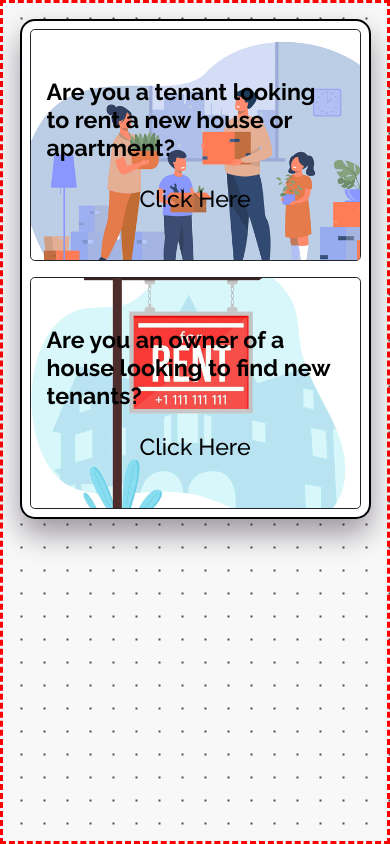
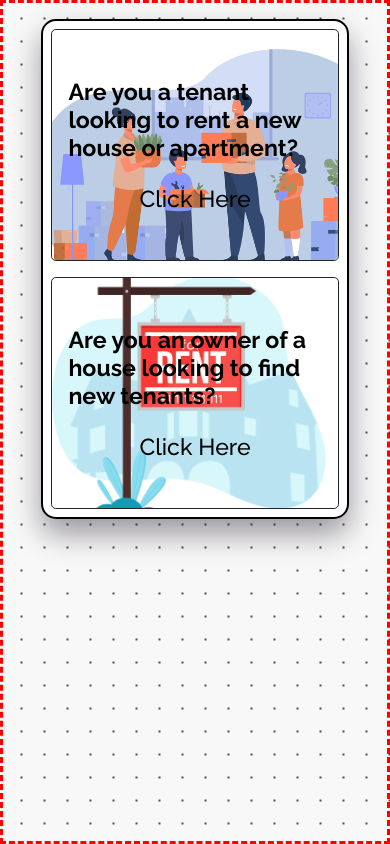
Before and after one commit to Berabjesus/10ant---House-rental-app-frontend, a React (Create React App) app: page /signup in a window 390 px wide. Built offline with nearby package versions, Linux system fonts and the light colour scheme; a web font is replaced by a local one.

Commit message:
add menu component

```diff
--- /dev/null
+++ b/src/components/authentication/menu.js
@@ -0,0 +1,28 @@
+import styles from './menu.module.css'
+
+const Menu = () => {
+  return (
+      <div className={`d-flex flex-column flex-md-row ${styles.form_box} ${styles.signup_menu}`}>
+        <a href="#" className={`col-12 col-md-6 d-flex p-2 p-md-3 col-12 col-md-6 d-flex ${styles.signup_menu_anchor}`}>
+          <div class={`position-relative text-black font_rw overflow-hidden border border-1 border-dark rounded-3 z_index_max w-100 hover_custom`}>
+            <figure class={`z_index_min ${styles.menu_items} ${styles.menu_left}`} alt="tenant_image"></figure>
+            <div class={` pt-5 px-3 h-100 z_index_max ${styles.menu_text_container}`}>
+              <h3 class="card-title font_rw fw-bold">Are you a tenant looking to rent a new house or apartment?</h3>
+              <h3 className='text-center mt-4'>Click Here</h3>
+            </div>
+          </div>
+        </a>
+        <a href="#" className={`col-12 col-md-6 d-flex p-2 p-md-3 col-12 col-md-6 d-flex ${styles.signup_menu_anchor}`}>
+          <div class={`position-relative text-black font_rw overflow-hidden border border-1 border-dark rounded-3 z_index_max w-100 hover_custom`}>
+            <figure class={`z_index_min ${styles.menu_items} ${styles.menu_right}`} alt="tenant_image"></figure>
+            <div class={` pt-5 px-3 h-100 z_index_max ${styles.menu_text_container}`}>
+              <h3 class="card-title font_rw fw-bold">Are you an owner of a house looking to find new tenants?</h3>
+              <h3 className='text-center mt-4'>Click Here</h3>
+            </div>
+          </div>
+        </a>
+      </div>
+  )
+}
+
+export default Menu;
--- /dev/null
+++ b/src/components/authentication/menu.module.css
@@ -0,0 +1,49 @@
+.form_box {
+  height: 500px;
+  width: 400px;
+  background: white;
+  border: 2px solid black;
+  border-radius: 15px;
+  box-shadow: 0px 15px 30px rgba(14, 1, 24, 0.4);
+}
+
+.signup_menu {
+  width: 80%;
+}
+
+.signup_menu_anchor {
+  height: 100%;
+}
+
+.menu_text_container {
+  transition: all 0.2s linear;
+}
+
+.menu_text_container:hover {
+  background: rgba(0, 0, 0, 0.863);
+}
+
+.menu_text_container:hover > * {
+  color: white;
+}
+
+.menu_items {
+  position: absolute;
+  height: 100%;
+  width: 100%;
+}
+
+.menu_left {
+  background: url('../../assets/png/tenant.png') center center / cover;
+}
+
+.menu_right {
+  background: url('../../assets/png/owner.png') center center / cover;
+}
+
+@media screen and (max-width: 768px) {
+
+  .signup_menu_anchor {
+    height: 50%;
+  }
+}
--- a/src/containers/authentication/common.module.css
+++ b/src/containers/authentication/common.module.css
@@ -12,48 +12,11 @@
   box-shadow: 0px 15px 30px rgba(14, 1, 24, 0.4);
 }
 
-.signup_menu {
-  width: 80%;
-}
-
-.signup_menu_anchor {
-  height: 100%;
-}
-
-.menu_text_container {
-  transition: all 0.2s linear;
-}
-
-.menu_text_container:hover {
-  background: rgba(0, 0, 0, 0.863);
-}
-
-.menu_text_container:hover > * {
-  color: white;
-}
-
-.menu_items {
-  position: absolute;
-  height: 100%;
-  width: 100%;
-}
-
-.menu_left {
-  background: url('../../assets/png/tenant.png') center center / cover;
-}
-
-.menu_right {
-  background: url('../../assets/png/owner.png') center center / cover;
-}
-
 @media screen and (max-width: 768px) {
   .form_box {
     width: 90vw;
   }
 
-  .signup_menu_anchor {
-    height: 50%;
-  }
 }
 
 @media screen and (max-width: 576px) {
--- a/src/containers/authentication/signup.js
+++ b/src/containers/authentication/signup.js
@@ -1,13 +1,12 @@
 import {useState} from 'react'
 import Common from './common'
+import Menu from '../../components/authentication/menu'
 import styles from './common.module.css'
-import left from '../../assets/png/tenant.png'
-import right from '../../assets/png/owner.png'
 
 const Signup = () => {
   const c = <Common status="Signn up"/>
   const d = <div></div>
-  const [page, setPage] = useState(c)
+  const [page, setPage] = useState(Menu)
 
   const handleClick = () => {
     setPage(d)
@@ -15,26 +14,7 @@ const Signup = () => {
   return (
     <>
       <section className={`d-flex justify-content-center pt-3 vh-100 debug_border ${styles.section}`}>
-        <div className={`d-flex flex-column flex-md-row ${styles.form_box} ${styles.signup_menu}`}>
-          <a href="#" className={`col-12 col-md-6 d-flex p-2 p-md-3 col-12 col-md-6 d-flex ${styles.signup_menu_anchor}`}>
-            <div class={`position-relative text-black font_rw overflow-hidden border border-1 border-dark rounded-3 z_index_max w-100 hover_custom`}>
-              <figure class={`z_index_min ${styles.menu_items} ${styles.menu_left}`} alt="tenant_image"></figure>
-              <div class={` pt-5 px-3 h-100 z_index_max ${styles.menu_text_container}`}>
-                <h3 class="card-title font_rw fw-bold">Are you a tenant looking to rent a new house or apartment?</h3>
-                <h3 className='text-center mt-4'>Click Here</h3>
-              </div>
-            </div>
-          </a>
-          <a href="#" className={`col-12 col-md-6 d-flex p-2 p-md-3 col-12 col-md-6 d-flex ${styles.signup_menu_anchor}`}>
-            <div class={`position-relative text-black font_rw overflow-hidden border border-1 border-dark rounded-3 z_index_max w-100 hover_custom`}>
-              <figure class={`z_index_min ${styles.menu_items} ${styles.menu_right}`} alt="tenant_image"></figure>
-              <div class={` pt-5 px-3 h-100 z_index_max ${styles.menu_text_container}`}>
-                <h3 class="card-title font_rw fw-bold">Are you an owner of a house looking to find new tenants?</h3>
-                <h3 className='text-center mt-4'>Click Here</h3>
-              </div>
-            </div>
-          </a>
-        </div>
+        {page}
       </section>
     </>
   )
```
